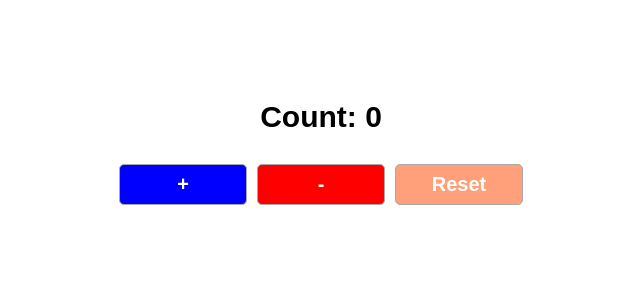
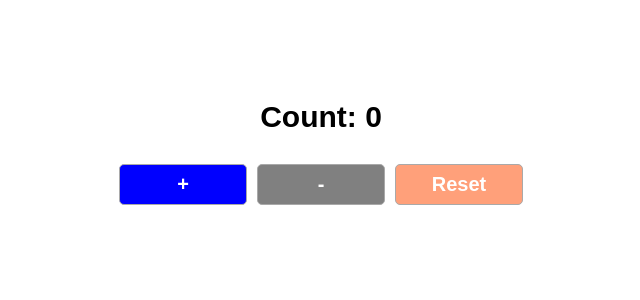
Before and after one commit to yervand-stepanyan/counter, a React (Create React App) app: page / in a window 1280 px wide. Shown: the top 300 px of the page, without its empty margins (319-959 px from the left). Built offline with nearby package versions, Linux system fonts and the light colour scheme.

Commit message:
Add Decrease button Disabled feature

```diff
--- a/src/Components/Counter/Counter.css
+++ b/src/Components/Counter/Counter.css
@@ -46,6 +46,15 @@ button {
     background-color: darkred;
 }
 
+.btnDecDisabled {
+    background-color: gray;
+}
+
+.btnDecDisabled:hover {
+    cursor: not-allowed;
+    background-color: gray;
+}
+
 .btnRes {
     background-color: lightsalmon;
 }
--- a/src/Components/Counter/Counter.js
+++ b/src/Components/Counter/Counter.js
@@ -32,7 +32,11 @@ class Counter extends React.Component {
         <div className="countDiv">Count: {this.state.count}</div>
         <div className="buttonsDiv">
           <button className="btnInc" onClick={this.handleAddCount}>+</button>
-          <button className="btnDec" onClick={this.handleSubtractCount}>-</button>
+          <button className={this.state.count === 0 ? "btnDecDisabled" : "btnDec"}
+                  onClick={this.handleSubtractCount}
+                  disabled={this.state.count <= 0}>
+            -
+          </button>
           <button className="btnRes" onClick={this.handleResetToZero}>Reset</button>
         </div>
       </div>
```
